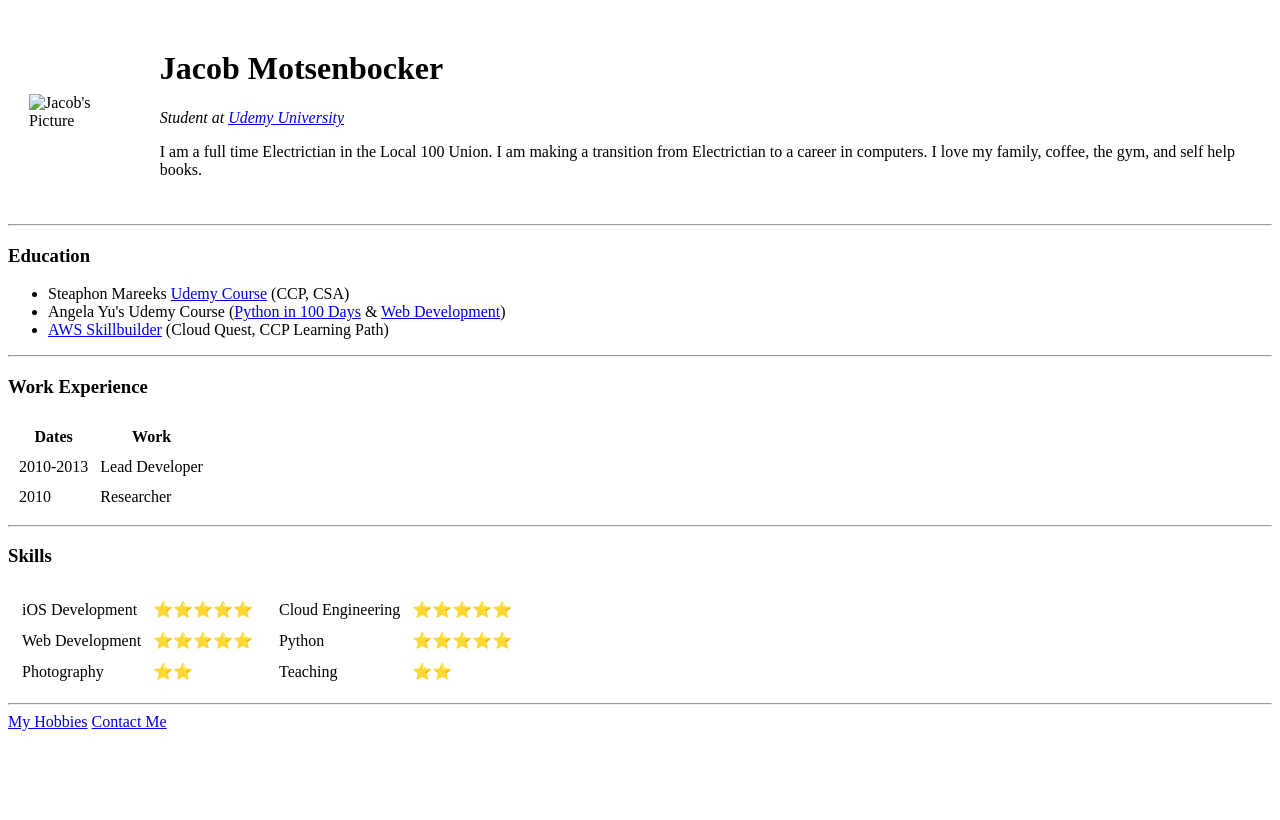
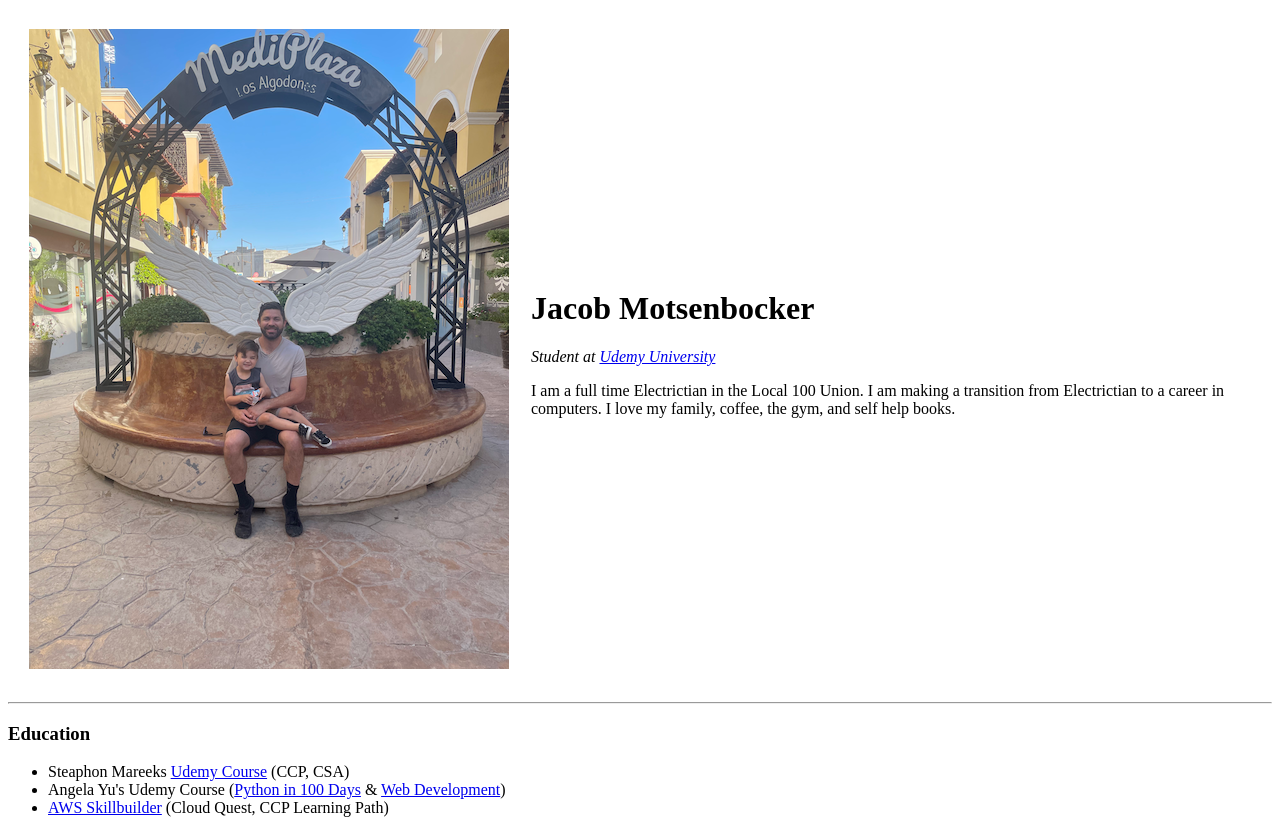
Before and after one commit to jakemots24/cv2, a plain HTML site: page index.html in a window 1280 px wide. Shown: the top 820 px of the page. Drawn offline with Linux system fonts and the light colour scheme.

Commit message:
Update index.html

```diff
--- a/index.html
+++ b/index.html
@@ -9,7 +9,7 @@
 <body>
   <table cellspacing="20">
     <tr>
-      <td><img src="images/mexico.png" alt="Jacob's Picture"></td>
+      <td><img src="cv2/mexico.png" alt="Jacob's Picture"></td>
       <td>
         <h1>Jacob Motsenbocker</h1>
         <p><em>Student at <a href="https://www.udemy.com/">Udemy University</a> </em></p>
```
